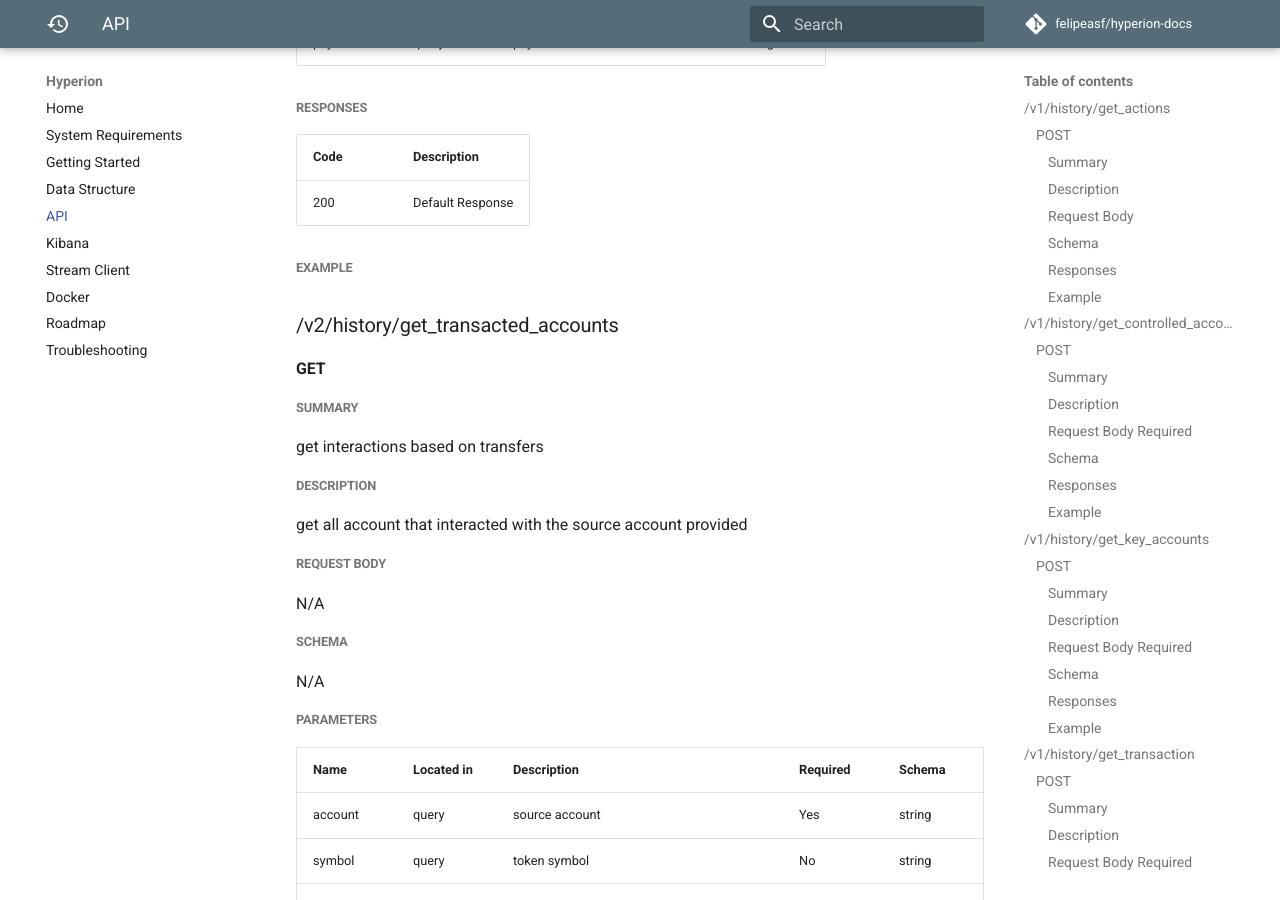
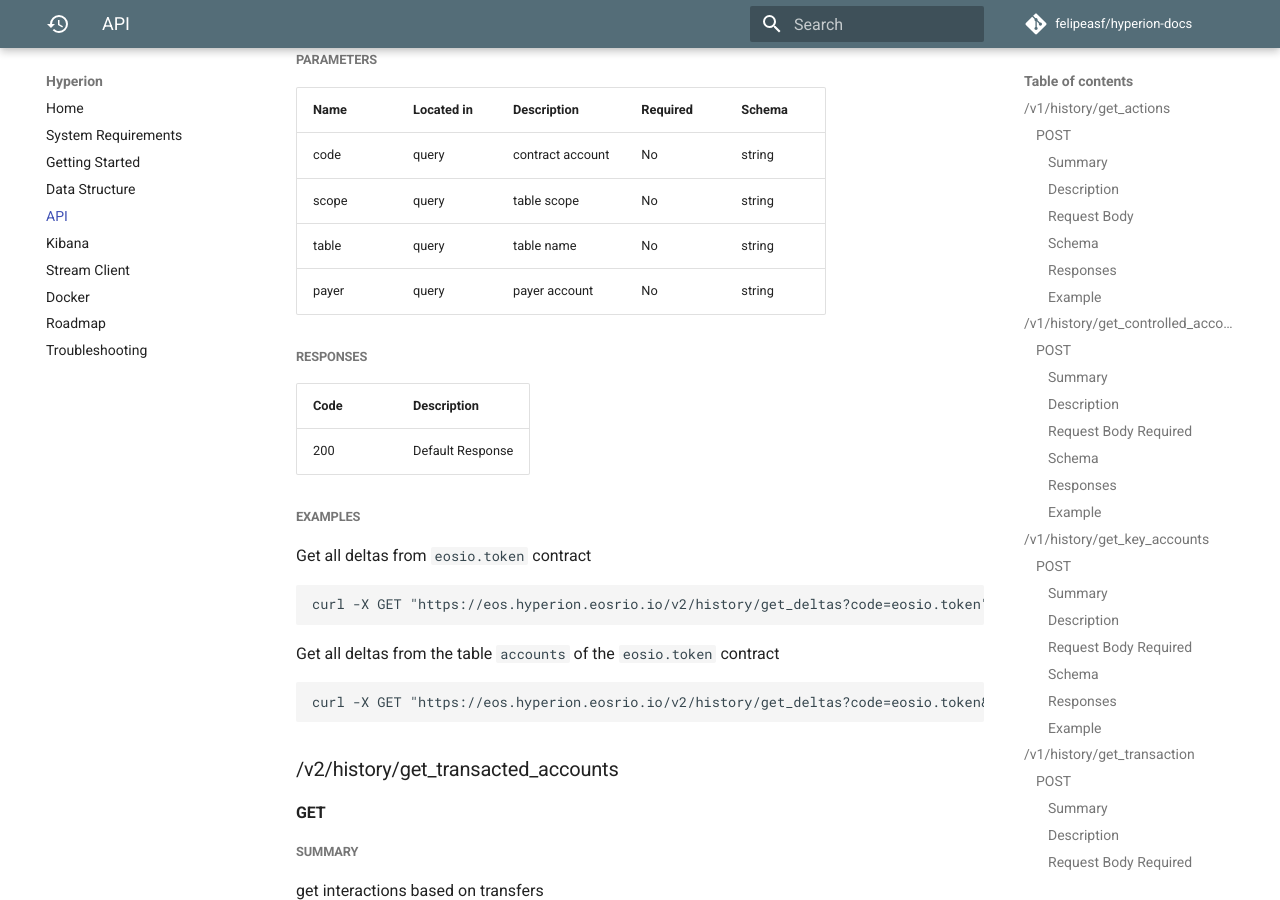
Before and after one commit to felipeasf/hyperion-docs, an MkDocs documentation site: the page built from docs/api.md, in a window 1280 px wide and 900 px high, scrolled down 9741 px. Built offline with MkDocs 1.6.1 and Material for MkDocs 9.7.7, drawn with Linux system fonts in a browser that asks for light colours; comment, search, counter and statistics services are not loaded; some of the changed text lies outside the part shown.

Commit message:
api examples

````diff
--- a/docs/api.md
+++ b/docs/api.md
@@ -317,6 +323,11 @@ get all accounts created by one creator
 | Code | Description |
 | ---- | ----------- |
 | 200 |  |
+
+##### Examples
+```
+curl -X GET "https://eos.hyperion.eosrio.io/v2/history/get_created_accounts?account=eosio"
+```
 
 ### /v2/history/get_creator
 
@@ -384,7 +395,16 @@ N/A
 | ---- | ----------- |
 | 200 | Default Response |
 
-##### Example
+##### Examples
+Get all deltas from `eosio.token` contract
+```
+curl -X GET "https://eos.hyperion.eosrio.io/v2/history/get_deltas?code=eosio.token"
+```
+
+Get all deltas from the table `accounts` of the `eosio.token` contract
+```
+curl -X GET "https://eos.hyperion.eosrio.io/v2/history/get_deltas?code=eosio.token&&table=accounts"
+```
 
 ### /v2/history/get_transacted_accounts
 
````
Also changed, not shown: other parts of docs/api.md (+6 -0 lines).
